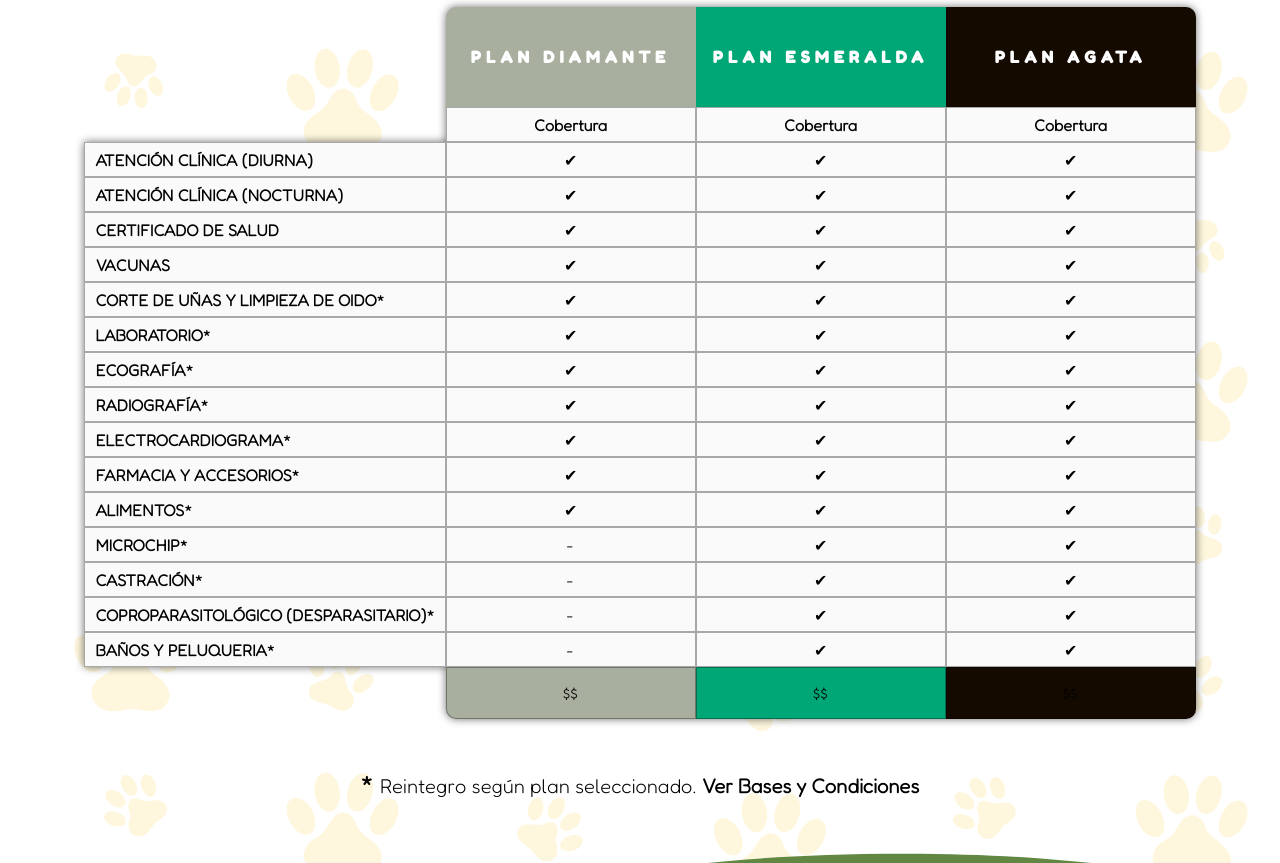
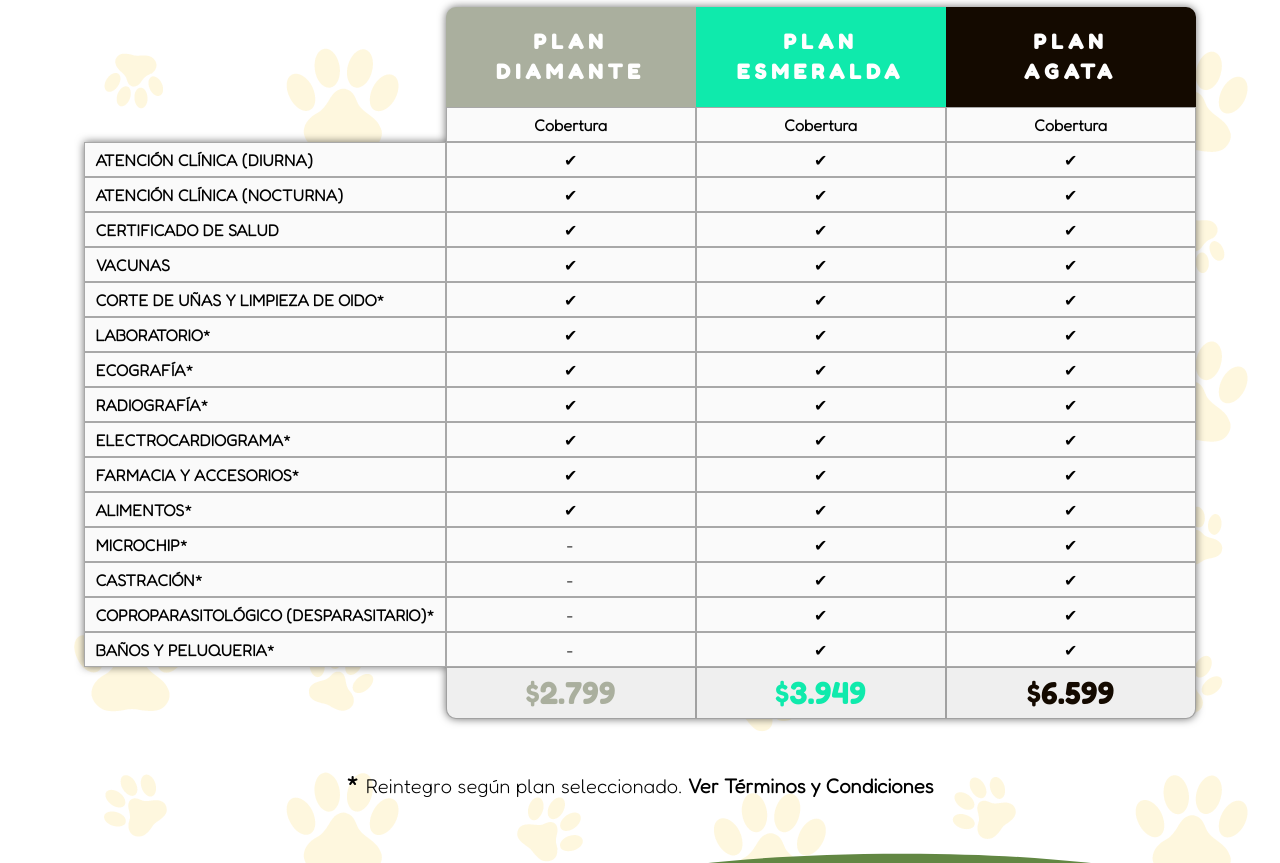
Before and after one commit to Beraldocamila/cuatro_patas, a plain HTML site: page html/planes.html in a window 1280 px wide. Shown: the part 849-1712 px from the top of the page. Drawn offline with nearby package versions, Linux system fonts and the light colour scheme.

Commit message:
proyecto

```diff
--- a/Scss/estilo.css
+++ b/Scss/estilo.css
@@ -349,8 +349,8 @@ background-color:#EDEDED;
     padding: 100px 25% 0 25%;
     font-family:'Fredoka One', cursive;
     font-size: 40px;
-    /* color:white; */
-    color: #ebc221;
+    color:#628743;
+    /* color: #ebc221; */
 
 }
 
@@ -419,14 +419,24 @@ z-index: 1;
     color: #ffffff;
     font-family: 'Fredoka One', cursive;
     letter-spacing: 5px;
-}
-.diamante{
-    background-color: #a8af9e;
-    border-top-left-radius: 10px;
 
 }
+.diamante p, .esmeralda p , .agata p {
+    font-family: 'Fredoka One', cursive;
+    padding: 0 40px;
+    font-size: 20px;
+    line-height: 1.5;
+
+
+}
+
+.diamante{
+    background-color: #aaaf9e;
+    border-top-left-radius: 10px;
+}
+
 .esmeralda{
-    background-color: #00a776;
+    background-color: #0feaac;
 }
 .agata{
     background-color: #140a00;
@@ -440,17 +450,25 @@ z-index: 1;
 .valor_diamante, .valor_esmeralda, .valor_agata{
     border: 1px solid rgba(0, 0, 0, 0.33);
     height: 50px;
+    font-family: 'Fredoka One', cursive;
+    font-size: 30px;
+    background-color: #efefef;
+
+
 }
 
 .valor_agata{
-    background-color: #140a00;
+    /* background-color: #140a00; */
     border-bottom-right-radius: 10px;
+    color: #140a00;
 }
 .valor_esmeralda{
-    background-color: #00a776;
+    /* background-color: ; */
+    color: #0feaac;
 }
 .valor_diamante{
-    background-color: #a8af9e;
+    /* background-color: #d1d5cc; */
+    color:#aaaf9e ;
     border-bottom-left-radius: 10px;
 }
 
@@ -622,12 +640,23 @@ text-align: right;
     font-size: 40px;
     position: relative;
     text-align: center;
-    bottom: 70px;
+    bottom: 50px;
     /* font-family: 'Fredoka One', cursive; */
     background-color: rgba(255, 255, 255, 0.648);
     margin: 0 20%;
+    padding-bottom: 0;
 }
+.adoption{
+    padding: 0 400px;
+    /* background-color: #ffde59; */
+}
+.adoption p{
+    text-align: center;
+    font-family: 'Fredoka', sans-serif;
+    font-size: 20px;
+    padding-bottom: 10px;
 
+}
 .main_refugios{
     background-image: url('../fotos/fondo.png');
 }
--- a/html/planes.html
+++ b/html/planes.html
@@ -66,9 +66,9 @@
                     <thead>
                         <tr class="filaPlanes">
                             <th></th>
-                            <th class="diamante">PLAN DIAMANTE</th>
-                            <th class="esmeralda">PLAN ESMERALDA</th>
-                            <th class="agata"> PLAN AGATA</th>
+                            <th class="diamante"><p> PLAN DIAMANTE</p></th>
+                            <th class="esmeralda"><p> PLAN ESMERALDA</p></th>
+                            <th class="agata"> <p> PLAN AGATA</p></th>
                         </tr>
                         <tr>
                             <th></th>
@@ -171,16 +171,16 @@
                     </tbody>
                         <tr >
                             <td class="vacio"></td>
-                            <td class="valor_diamante">$$</td>
-                            <td class="valor_esmeralda">$$</td>
-                            <td class="valor_agata">$$</td>
+                            <td class="valor_diamante">$2.799</td>
+                            <td class="valor_esmeralda">$3.949</td>
+                            <td class="valor_agata">$6.599</td>
                         </tr>
 
                 </table>
             </section>
             <div class="reintegro">
                 <span style="font-size: 25px;"> <strong>*</strong> </span> <span>Reintegro según plan seleccionado.</span>
-                <span><a class="byc" href="./bases_condiciones.html"> Ver Bases y Condiciones </a></span>
+                <span><a class="byc" href="./bases_condiciones.html"> Ver Términos y Condiciones </a></span>
             </div>
 
             <svg fill="#628743"  x="0px" y="0px" viewBox="0 0 1900 50"  class=" wave" width="auto" height="83" style="z-index:1;">
@@ -194,7 +194,7 @@
                     <h1 class="tituloFooter">NAVEGACIÓN</h1>
                     <p><a href="planes.html">Nuestros Planes</a> </p>
                     <p><a href="preguntas.html">Preguntas Frecuentes</a> </p>
-                    <p><a href="bases_condiciones.html">Bases y Condiciones</a> </p>
+                    <p><a href="bases_condiciones.html">Términos y Condiciones</a> </p>
                 </div>
 
                 <div class="redes">
```
Also changed, not shown: html/amigos.html (+11 -2 lines), html/bases_condiciones.html (+1 -1 lines), html/contacto.html (+1 -1 lines), html/preguntas.html (+1 -1 lines), index.html (+1 -1 lines).
